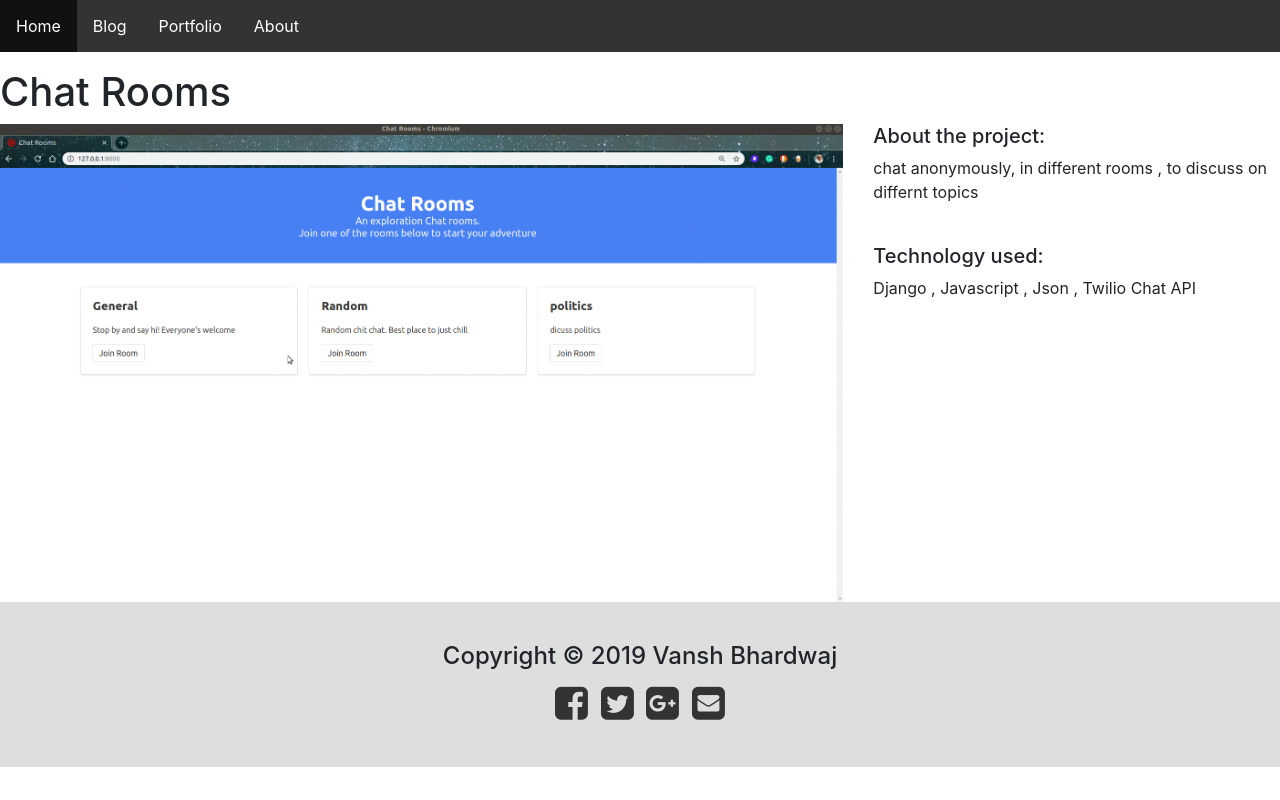
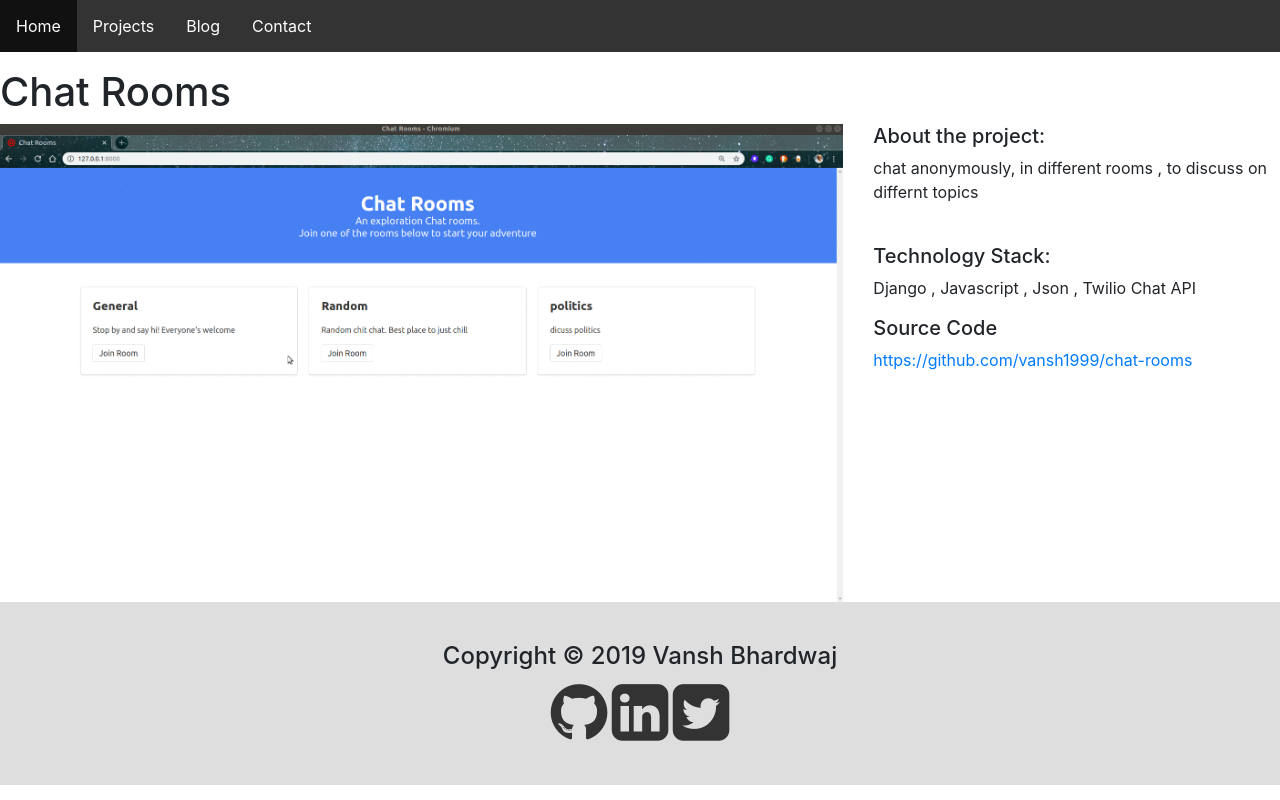
Before and after one commit to vansh1999/dev-vansh, a Django app: page /projects/1 in a window 1280 px wide. Run offline with Django 3.2, Linux system fonts and the light colour scheme; data comes from the database, SQL or seed files in the repository; both versions use the stored data as it was after the commit; parts of the project's set-up code (start-up, migrations or seed data) failed here and were passed over; some libraries are stand-ins or nearby versions.

Commit message:
added projects gifs

```diff
--- a/projects/models.py
+++ b/projects/models.py
@@ -8,3 +8,4 @@ class Project(models.Model):
     description = models.TextField()
     technology = models.CharField(max_length=20)
     image = models.FilePathField(path='/img')
+    sourcecode = models.URLField(max_length= 200 , default=None)
--- a/projects/templates/base.html
+++ b/projects/templates/base.html
@@ -84,9 +84,10 @@ li a:hover {
 
 <ul>
   <li><a class="active" href="{% url 'Index' %}">Home</a></li>
+    <li><a href="{% url 'project_index' %}">Projects</a></li>
   <li><a href="{% url 'blog_index' %}">Blog</a></li>
-  <li><a href="{% url 'project_index' %}">Portfolio</a></li>
-  <li><a href="{% url 'Index' %}">About</a></li>
+
+  <li><a href="{% url 'Index' %}">Contact</a></li>
 </ul>
 
 
@@ -106,12 +107,13 @@ li a:hover {
   <h4 align="center">Copyright © 2019 Vansh Bhardwaj</h4>
 <!-- Include Font Awesome Stylesheet in Header -->
 <link href="//maxcdn.bootstrapcdn.com/font-awesome/4.1.0/css/font-awesome.min.css" rel="stylesheet">
+    <link rel="stylesheet" href="https://cdnjs.cloudflare.com/ajax/libs/font-awesome/4.7.0/css/font-awesome.min.css">
 <div class="container">
         <div class="text-center center-block">
-                <a href="https://www.facebook.com/bootsnipp"><i id="social-fb" class="fa fa-facebook-square fa-3x social"></i></a>
-	            <a href="https://twitter.com/bootsnipp"><i id="social-tw" class="fa fa-twitter-square fa-3x social"></i></a>
-	            <a href="https://plus.google.com/+Bootsnipp-page"><i id="social-gp" class="fa fa-google-plus-square fa-3x social"></i></a>
-	            <a href="mailto:#"><i id="social-em" class="fa fa-envelope-square fa-3x social"></i></a>
+                <a href="https://github.com/vansh1999" target="_blank"><i class="fa fa-github" style="font-size:66px"></i></a>
+	            <a href="https://www.linkedin.com/in/vansh-bhardwaj-502633167/" target="_blank"><i class="fa fa-linkedin-square" style="font-size:66px"></i></a>
+                <a href="https://twitter.com/VanshBh43328616" target="_blank"><i class="fa fa-twitter-square" style="font-size:66px"></i></a>
+
     </div>
 </div>
 </section>
--- a/projects/templates/project_detail.html
+++ b/projects/templates/project_detail.html
@@ -14,8 +14,10 @@
         <h5>About the project:</h5>
         <p>{{ project.description }}</p>
         <br>
-        <h5>Technology used:</h5>
+        <h5>Technology Stack:</h5>
         <p>{{ project.technology }}</p>
+        <h5>Source Code</h5>
+        <a href="{{project.sourcecode}}" target="_blank"><p>{{project.sourcecode}}</p></a>
     </div>
 </div>
 
```
Also changed, not shown: homepage/templates/index.html (+5 -5 lines), db.sqlite3, projects/migrations/0002_project_sourcecode.py (added), projects/static/img/blog.gif (added), projects/static/img/chatroom.gif (added), projects/static/img/code.gif (added), projects/static/img/dev.gif (added), projects/static/img/webdev.jpg (deleted), projects/static/img/webdev2.jpeg (deleted), projects/static/img/webdev3.jpeg (deleted), projects/static/img/webdev3.png (deleted), 2 other files.
